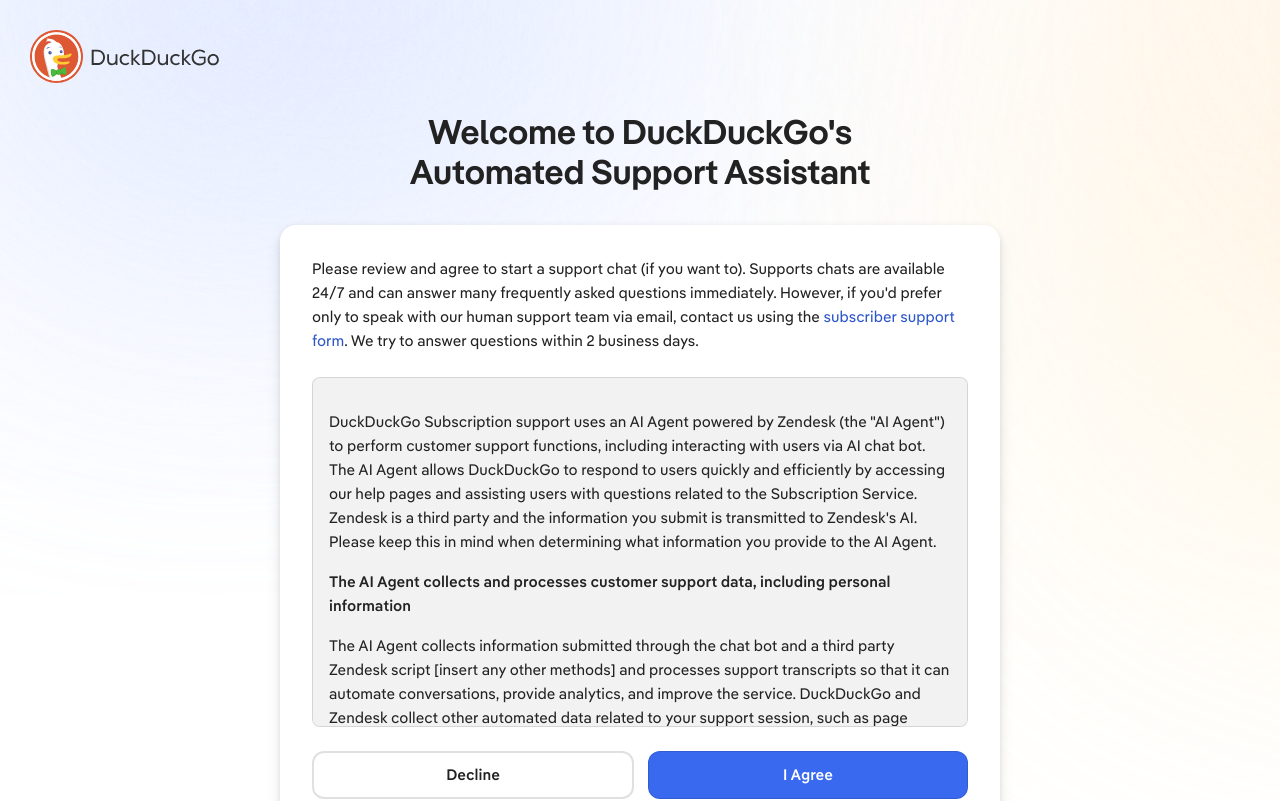
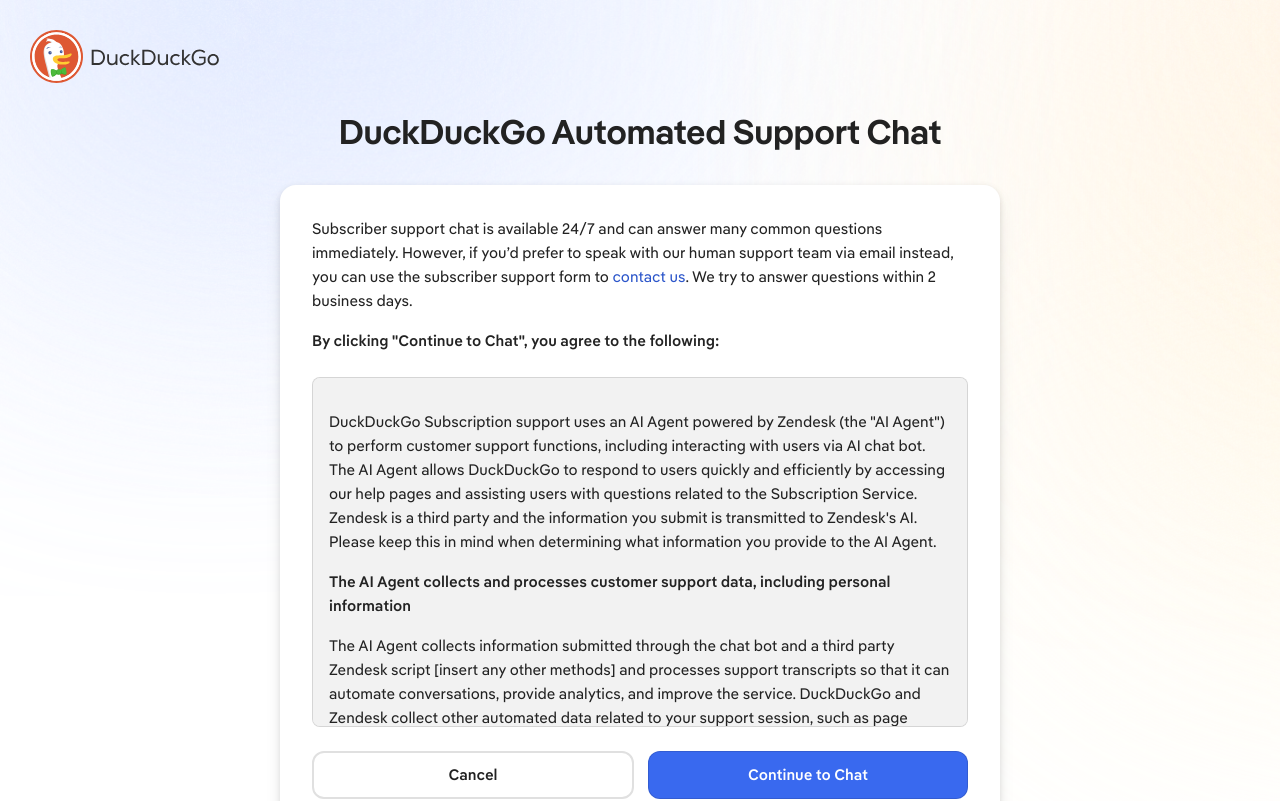
Before and after one commit to duckduckgo/zendesk-subscription-support-messenger, a Next.js app: page / in a window 1280 px wide. Shown: the top 801 px of the page. Built offline with nearby package versions, Linux system fonts and the light colour scheme.

Commit message:
Copy updates

```diff
--- a/src/app/page.tsx
+++ b/src/app/page.tsx
@@ -128,7 +128,7 @@
   return (
     <>
       <main id="main-content" className={styles.main}>
-        {!loadWidget ? <MainHeading isConsentScreen /> : <MainHeading />}
+        <MainHeading />
         {loadWidget && (
           <div className={`${styles.card} ${styles.target}`}>
             {!zendeskReady && (
--- a/src/components/consent-form/consent-form.module.css
+++ b/src/components/consent-form/consent-form.module.css
@@ -30,6 +30,12 @@
     line-height: 24px;
     font-weight: 400;
     text-align: left;
+
+    span {
+      margin-top: 16px;
+      display: block;
+      font-weight: 700;
+    }
   }
 }
 
--- a/src/components/consent-form/consent-form.tsx
+++ b/src/components/consent-form/consent-form.tsx
@@ -16,19 +16,23 @@
     <div className={styles.card}>
       <div className={styles.cardHeader}>
         <p>
-          Please review and agree to start a support chat (if you want to).
-          Supports chats are available 24/7 and can answer many frequently asked
-          questions immediately. However, if you&apos;d prefer only to speak
-          with our human support team via email, contact us using the{' '}
+          Subscriber support chat is available 24/7 and can answer many common
+          questions immediately. However, if you’d prefer to speak with our
+          human support team via email instead, you can use the subscriber
+          support form to{' '}
           <a
             href={`${MAIN_SITE_URL}/subscription-support`}
             target="_blank"
             rel="noopener noreferrer"
             className={styles.link}
           >
-            subscriber support form
+            contact us
           </a>
           . We try to answer questions within 2 business days.
+          <span>
+            By clicking &quot;Continue to Chat&quot;, you agree to the
+            following:
+          </span>
         </p>
       </div>
 
--- a/src/components/main-heading/main-heading.tsx
+++ b/src/components/main-heading/main-heading.tsx
@@ -1,22 +1,10 @@
-import { CONSENT_HEADING, MAIN_HEADING } from '@/config/common';
+import { MAIN_HEADING } from '@/config/common';
 import styles from './main-heading.module.css';
 
 /**
  * Main heading component displayed on both consent form and chat screens.
  * Provides consistent branding and page title across the application.
  */
-export default function MainHeading({
-  isConsentScreen,
-}: {
-  isConsentScreen?: boolean;
-}) {
-  return (
-    <>
-      {isConsentScreen ? (
-        <h1 className={styles.mainHeading}>{CONSENT_HEADING}</h1>
-      ) : (
-        <h1 className={styles.mainHeading}>{MAIN_HEADING}</h1>
-      )}
-    </>
-  );
+export default function MainHeading() {
+  return <h1 className={styles.mainHeading}>{MAIN_HEADING}</h1>;
 }
--- a/src/config/common.ts
+++ b/src/config/common.ts
@@ -1,8 +1,6 @@
 export const MAIN_SITE_URL = 'https://duckduckgo.com';
-export const SITE_TITLE = 'DuckDuckGo Automated Support Assistant';
-export const MAIN_HEADING = 'DuckDuckGo Automated Support Assistant';
-export const CONSENT_HEADING =
-  "Welcome to DuckDuckGo's Automated Support Assistant";
+export const SITE_TITLE = 'DuckDuckGo Automated Support Chat';
+export const MAIN_HEADING = 'DuckDuckGo Automated Support Chat';
 export const HELP_PAGES_BASE_URL = `${MAIN_SITE_URL}/duckduckgo-help-pages`;
 
 /**
--- a/src/config/zendesk.ts
+++ b/src/config/zendesk.ts
@@ -1,8 +1,8 @@
 export const WEB_WIDGET_KEY = '5b61a0c7-ef59-4296-9880-526703b24e69';
 export const ZENDESK_SCRIPT_URL = `https://static.zdassets.com/ekr/snippet.js?key=${WEB_WIDGET_KEY}`;
 export const EMBEDDED_TARGET_ELEMENT = 'messaging-container';
-export const DECLINE_BUTTON_TEXT = 'Decline';
-export const CONSENT_BUTTON_TEXT = 'I Agree';
+export const DECLINE_BUTTON_TEXT = 'Cancel';
+export const CONSENT_BUTTON_TEXT = 'Continue to Chat';
 
 /**
  * Map of Zendesk article IDs to their corresponding public help page path.
```
Also changed, not shown: 1 other file (tests, documents, lock files or other folders).
